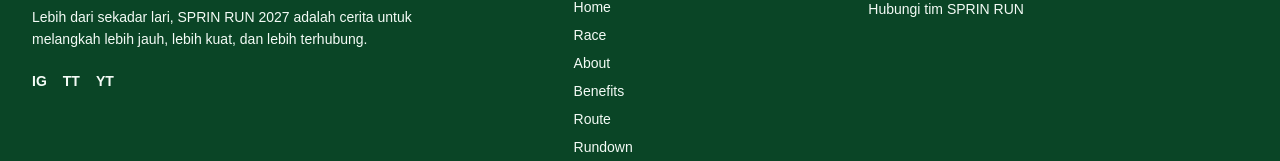
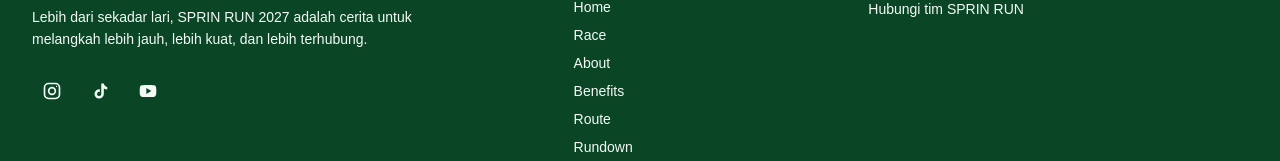
Before and after one commit to moeda-team/sprinrun2027, a Next.js app: page / in a window 1280 px wide. Shown: the part 6270-6431 px from the top of the page. Built offline with nearby package versions, Linux system fonts and the light colour scheme; no server answers.

Commit message:
feat: add social media icons to Footer and update registration links in sections

```diff
--- a/src/components/layout/Footer.tsx
+++ b/src/components/layout/Footer.tsx
@@ -1,5 +1,17 @@
 import { site } from '@/config/site';
 import { Container } from '@/components/ui/Container';
+
+function InstagramIcon() {
+  return <svg aria-hidden="true" viewBox="0 0 24 24" fill="none" stroke="currentColor" strokeWidth="2" className="h-5 w-5"><rect x="3" y="3" width="18" height="18" rx="5" /><circle cx="12" cy="12" r="4" /><circle cx="17.5" cy="6.5" r=".8" fill="currentColor" stroke="none" /></svg>;
+}
+
+function TikTokIcon() {
+  return <svg aria-hidden="true" viewBox="0 0 24 24" fill="currentColor" className="h-5 w-5"><path d="M16.6 3c.4 2.4 1.8 3.8 4.1 4.1v3.1a8.1 8.1 0 0 1-4.1-1.2v6.6a5.6 5.6 0 1 1-4.8-5.6v3.1a2.5 2.5 0 1 0 1.7 2.4V3h3.1Z" /></svg>;
+}
+
+function YouTubeIcon() {
+  return <svg aria-hidden="true" viewBox="0 0 24 24" fill="currentColor" className="h-5 w-5"><path d="M21.6 7.2a2.8 2.8 0 0 0-2-2C17.8 4.7 12 4.7 12 4.7s-5.8 0-7.6.5a2.8 2.8 0 0 0-2 2A29.4 29.4 0 0 0 2 12a29.4 29.4 0 0 0 .4 4.8 2.8 2.8 0 0 0 2 2c1.8.5 7.6.5 7.6.5s5.8 0 7.6-.5a2.8 2.8 0 0 0 2-2A29.4 29.4 0 0 0 22 12a29.4 29.4 0 0 0-.4-4.8ZM10 15.5v-7l6 3.5-6 3.5Z" /></svg>;
+}
 
 export function Footer() {
   return (
@@ -9,7 +21,11 @@
           <div className="max-w-sm">
             <a href="#home" className="font-display text-2xl uppercase italic tracking-tight">SPRIN RUN <span className="text-off-white">2027</span></a>
             <p className="mt-4 text-sm leading-relaxed text-off-white/60">Lebih dari sekadar lari, SPRIN RUN 2027 adalah cerita untuk melangkah lebih jauh, lebih kuat, dan lebih terhubung.</p>
-            <div className="mt-5 flex gap-4 text-sm font-bold text-off-white/70"><a href="#about" aria-label="Instagram">IG</a><a href="#about" aria-label="TikTok">TT</a><a href="#about" aria-label="YouTube">YT</a></div>
+            <div className="mt-5 flex gap-2 text-off-white/70">
+              <a href="#about" aria-label="Instagram" className="focus-ring inline-flex min-h-10 min-w-10 items-center justify-center rounded-full transition hover:bg-off-white/10 hover:text-off-white"><InstagramIcon /></a>
+              <a href="#about" aria-label="TikTok" className="focus-ring inline-flex min-h-10 min-w-10 items-center justify-center rounded-full transition hover:bg-off-white/10 hover:text-off-white"><TikTokIcon /></a>
+              <a href="#about" aria-label="YouTube" className="focus-ring inline-flex min-h-10 min-w-10 items-center justify-center rounded-full transition hover:bg-off-white/10 hover:text-off-white"><YouTubeIcon /></a>
+            </div>
           </div>
           <nav aria-label="Menu footer">
             <h2 className="mb-4 font-bold">Menu</h2>
--- a/src/components/sections/Hero.tsx
+++ b/src/components/sections/Hero.tsx
@@ -42,7 +42,7 @@
             </div>
           </div>
           <div className="hero-fade-up hero-delay-4 mt-10 flex flex-wrap items-center gap-7">
-            <Button className="rounded-full px-7 font-extrabold tracking-wide shadow-lg shadow-deep-green/20 transition-all duration-300 ease-out hover:-translate-y-0.5 hover:scale-[1.03]" href="#race">
+            <Button className="rounded-full px-7 font-extrabold tracking-wide shadow-lg shadow-deep-green/20 transition-all duration-300 ease-out hover:-translate-y-0.5 hover:scale-[1.03]" href={site.registrationUrl} target="_blank" rel="noopener noreferrer">
               {site.labels.heroAction} <ArrowIcon className="ml-3 h-5 w-5" />
             </Button>
             <a className="focus-ring group inline-flex items-center gap-3 font-semibold text-off-white transition-colors duration-300 hover:underline hover:decoration-2 hover:decoration-hot-pink" href="#about">
--- a/src/components/sections/RegistrationSection.tsx
+++ b/src/components/sections/RegistrationSection.tsx
@@ -1,5 +1,6 @@
 import { Container } from '@/components/ui/Container';
 import { Picture } from '@/components/ui/Picture';
+import { site } from '@/config/site';
 
 export function RegistrationSection() {
   return (
@@ -12,7 +13,7 @@
           <h2 className="font-display mt-4 text-[clamp(2.8rem,5vw,4.4rem)] uppercase italic leading-[.84] tracking-[-.04em]">SIAP UNTUK MELANGKAH<br className="hidden sm:block"/> LEBIH JAUH?</h2>
           <p className="mt-6 max-w-xl text-sm leading-relaxed text-off-white/75 sm:text-base">Jangan lewatkan kesempatan untuk menjadi bagian dari SPRIN RUN 2027. Ajak teman, keluarga, dan komunitasmu!</p>
         </div>
-        <a href="/kontak/" className="focus-ring inline-flex min-h-14 shrink-0 items-center justify-center gap-5 rounded-full bg-hot-pink px-8 font-extrabold text-off-white transition hover:bg-forest-green">Daftar Sekarang <span aria-hidden="true">→</span></a>
+        <a href={site.registrationUrl} target="_blank" rel="noopener noreferrer" className="focus-ring inline-flex min-h-14 shrink-0 items-center justify-center gap-5 rounded-full bg-hot-pink px-8 font-extrabold text-off-white transition hover:bg-forest-green">Daftar Sekarang <span aria-hidden="true">→</span></a>
       </Container>
     </section>
   );
--- a/src/config/site.ts
+++ b/src/config/site.ts
@@ -4,6 +4,7 @@
   url: process.env.NEXT_PUBLIC_SITE_URL ?? 'https://example.com',
   whatsappNumber: '6280000000000',
   whatsappMessage: 'Halo, saya ingin mengetahui lebih lanjut.',
+  registrationUrl: 'https://www.lowkeythings.my.id',
   labels: {
     menu: 'Menu',
     skipLink: 'Lewati ke konten',
```
